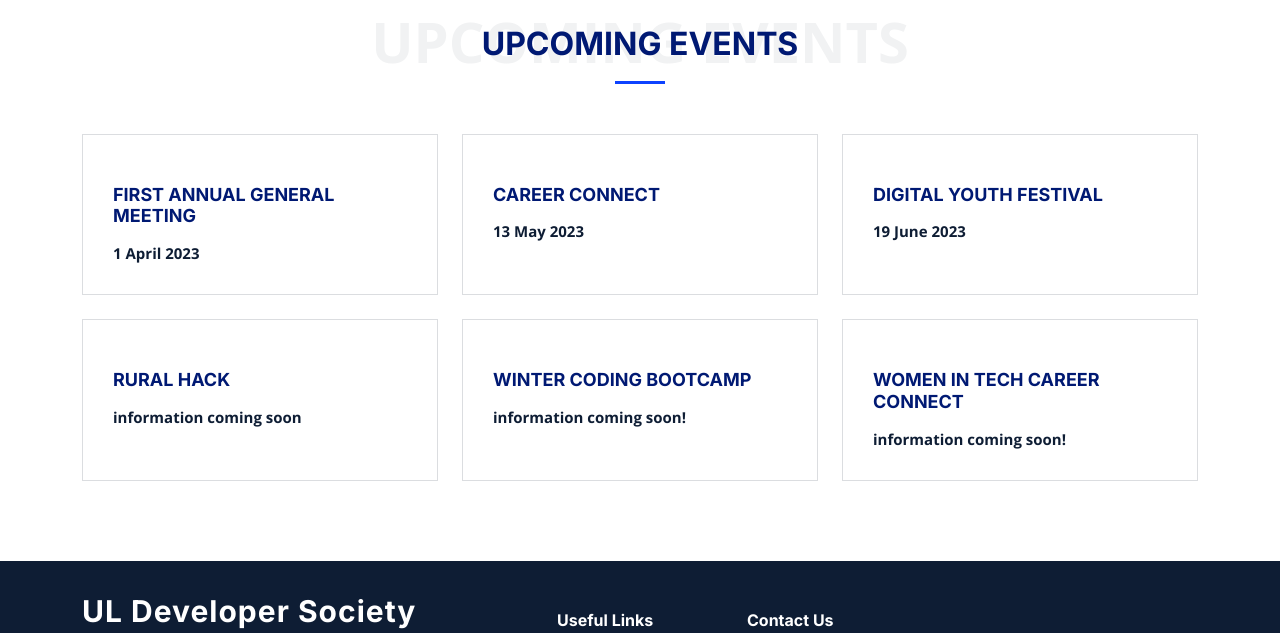
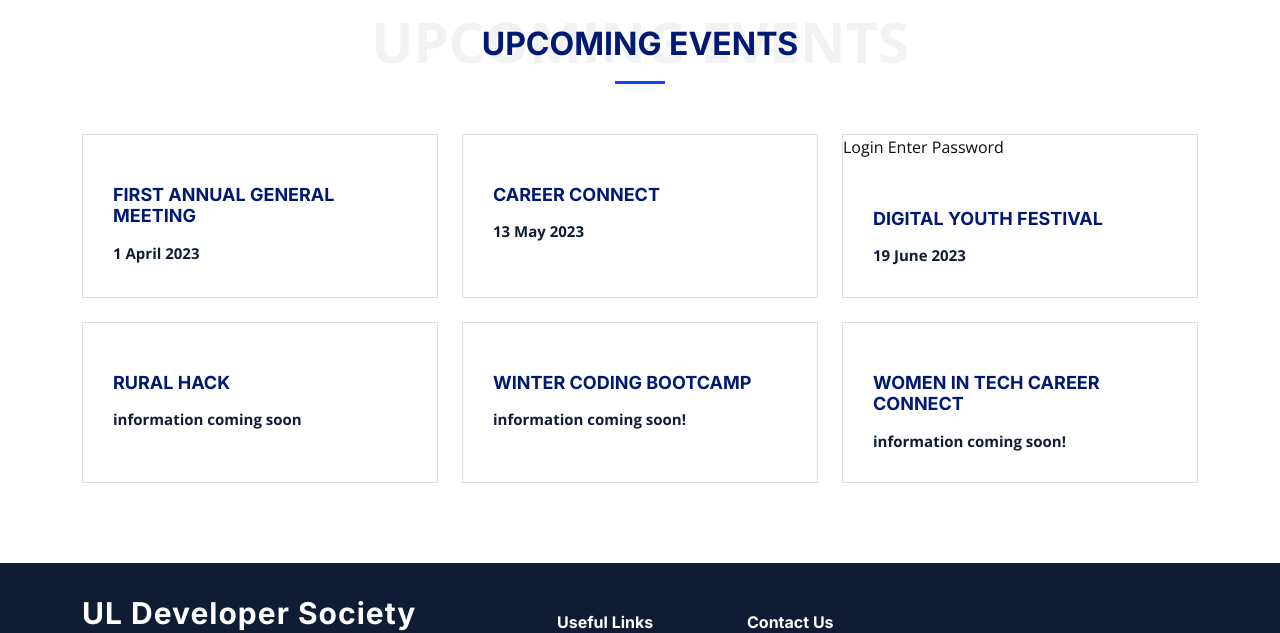
Before and after one commit to uldevsociety/uldevsociety.github.io, a plain HTML site: page index.html in a window 1280 px wide. Shown: the part 1600-2233 px from the top of the page. Drawn offline with nearby package versions, Linux system fonts and the light colour scheme.

```diff
--- a/index.html
+++ b/index.html
@@ -214,7 +214,8 @@
           </div><!-- End Card Item -->
 
           <div class="col-lg-4 col-md-6" data-aos="fade-up" data-aos-delay="300">
-            <div class="card">
+            <div class="card">Login
+              Enter Password
               <div class="card-img">
                 <img src="" alt="" class="img-fluid">
               </div>
```
